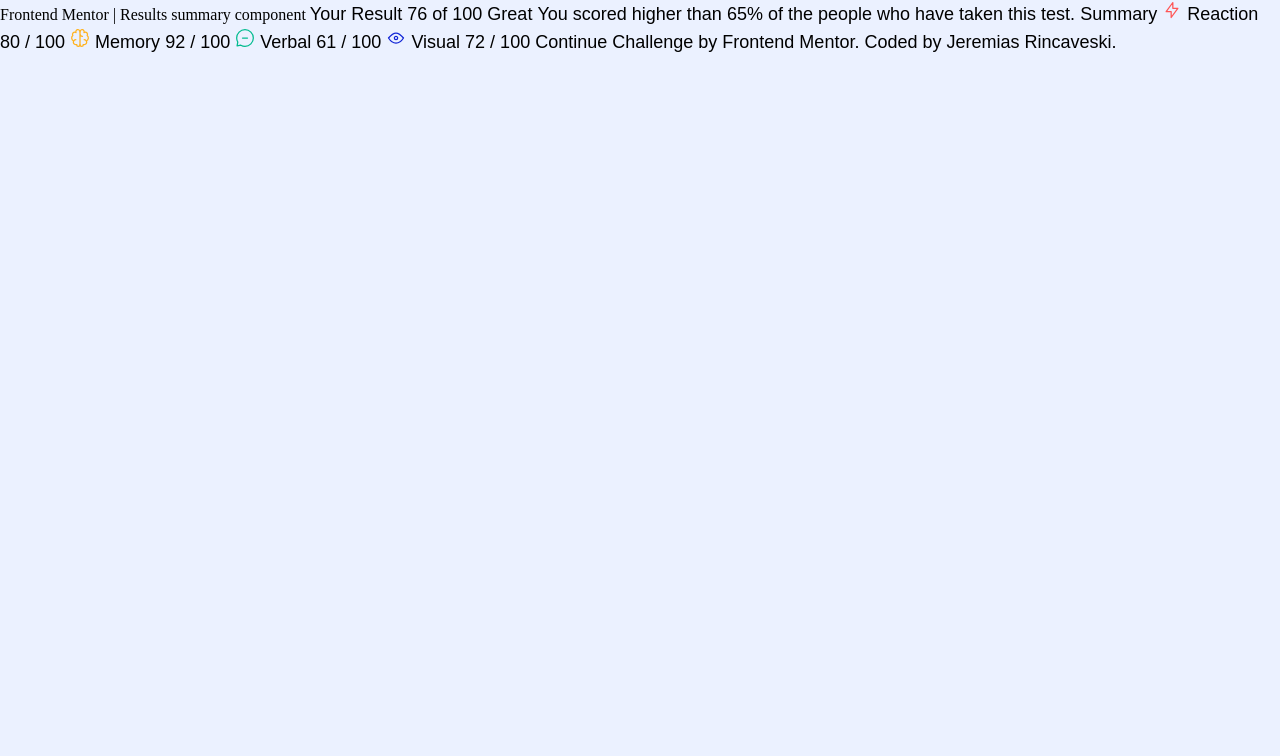
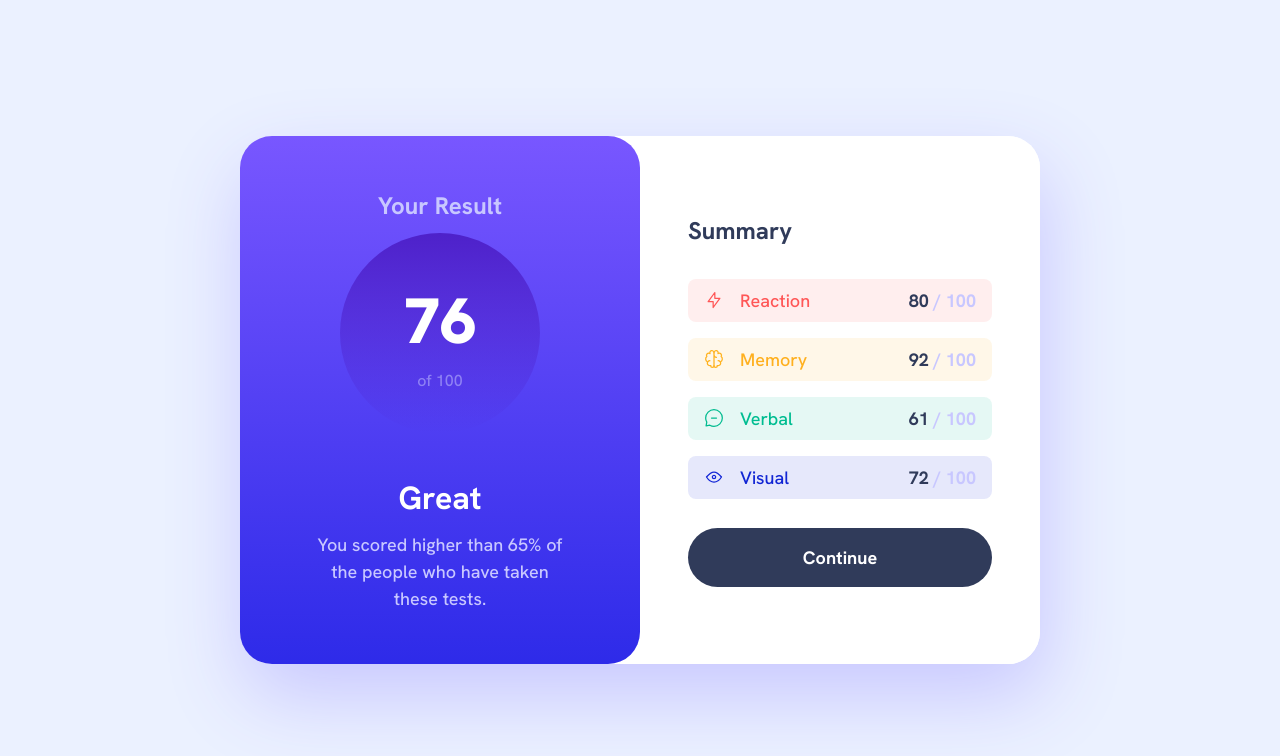
Before and after one commit to JeremiasRincaveski/result-summary-component-main, a plain HTML site: page index.html in a window 1280 px wide. Drawn offline with Linux system fonts and the light colour scheme.

Commit message:
css pronto

```diff
--- a/index.html
+++ b/index.html
@@ -15,11 +15,11 @@
     <div class="result">
       <h1 class="result__title">Your Result</h1>
       <div class="result__result">
-        <h2 class="result_result--scored">76</h2>
-        <p class="result_result--text">of 100</p>
+        <h2 class="result__result--scored">76</h2>
+        <p class="result__result--text">of 100</p>
       </div>
       <p class="result__description--scored">Great</p>
-      <p class="result__description">You scored higher than 65% of the people who have taken this test.</p>
+      <p class="result__description">You scored higher than 65% of the people who have taken these tests.</p>
     </div>
     <div class="summary">
       <h3 class="summary__title">Summary</h3>
@@ -27,22 +27,22 @@
         <div class="summary__score">
           <img class="summary__score--svg" src="assets/images/icon-reaction.svg" alt="">
           <h4 class="summary__score--title">Reaction</h4>
-          <p class="summary__score--number">80 / 100</p>
+          <p class="summary__score--number"><span>80</span> / 100</p>
         </div>
         <div class="summary__score">
           <img class="summary__score--svg" src="assets/images/icon-memory.svg" alt="">
           <h4 class="summary__score--title">Memory</h4>
-          <p class="summary__score--number">92 / 100</p>
+          <p class="summary__score--number"><span>92</span> / 100</p>
         </div>
         <div class="summary__score">
           <img class="summary__score--svg" src="assets/images/icon-verbal.svg" alt="">
           <h4 class="summary__score--title">Verbal</h4>
-          <p class="summary__score--number">61 / 100</p>
+          <p class="summary__score--number"><span>61</span> / 100</p>
         </div>
         <div class="summary__score">
           <img class="summary__score--svg" src="assets/images/icon-visual.svg" alt="">
           <h4 class="summary__score--title">Visual</h4>
-          <p class="summary__score--number">72 / 100</p>
+          <p class="summary__score--number"><span>72</span> / 100</p>
         </div>
       </div>
       <button class="summary__button">Continue</button>
--- a/style.css
+++ b/style.css
@@ -1,14 +1,12 @@
-* {
-  all: unset;
-}
-
-@import url('https://fonts.googleapis.com/css?family=Hanken+Grotesk:500,700,800&display=swap');
-
 :root {
   --light-red: hsl(0, 100%, 67%);
+  --light-red-opacity: hsla(0, 100%, 67%, 0.1);
   --orangey-yellow: hsl(39, 100%, 56%);
+  --orangey-yellow-opacity: hsla(39, 100%, 56%, 0.1);
   --green-teal: hsl(166, 100%, 37%);
+  --green-teal-opacity: hsla(166, 100%, 37%, 0.1);
   --cobalt-blue: hsl(234, 85%, 45%);
+  --cobalt-blue-opacity: hsla(234, 85%, 45%, 0.1);
   --light-slate-blue: hsl(252, 100%, 67%);
   --light-royal-blue: hsl(241, 81%, 54%);
   --violet-blue: hsla(256, 72%, 46%, 1);
@@ -22,12 +20,233 @@
   --font-weight: 500;
 }
 
+@font-face {
+  font-family: 'Hanken Grotesk';
+  src: url(assets/fonts/HankenGrotesk-VariableFont_wght.ttf) format('truetype');
+  font-weight: var(--font-weight);
+}
+
+* {
+  all: unset;
+  box-sizing: border-box;
+}
+
+head, script {
+  display: none
+}
+
+html {
+  box-sizing: border-box;
+  width: 100vw;
+  height: 100vh;
+}
+
 body {
+  align-items: center;
   background-color: var(--pale-blue);
+  display: flex;
   font-family: var(--font-family);
   font-size: var(--font-size);
   font-weight: var(--font-weight);
+  height: 100%;
+  justify-content: center;
   line-height: 1.5;
   margin: 0;
   padding: 0;
+  width: 100%;
 }
+
+main {
+  background-color: white;
+  border-radius: 2rem;
+  box-sizing: content-box;
+  box-shadow: .3rem 2rem 5rem var(--light-lavender);
+  display: flex;
+  height: 33rem;
+  width: 50rem;
+}
+
+.result {
+  align-items: center;
+  background-image: linear-gradient(to bottom, var(--light-slate-blue), var(--light-royal-blue));
+  border-radius: 2rem;
+  display: flex;
+  flex-direction: column;
+  justify-content: space-around;
+  height: 100%;
+  padding: 3rem;
+  width: 50%;
+}
+
+.result__title {
+  color: var(--light-lavender);
+  font-size: 1.5rem;
+  font-weight: 700;
+  margin: 0;
+}
+
+.result__result {
+  align-items: center;
+  border-radius: 50%;
+  background-image: linear-gradient(to bottom, var(--violet-blue), var(--persian-blue));
+  display: flex;
+  flex-direction: column;
+  height: 200px;
+  justify-content: center;
+  width: 200px;
+}
+
+.result__result--scored {
+  color: var(--white);
+  font-size: 4rem;
+  font-weight: 900;
+  margin: 0;
+}
+
+.result__result--text {
+  color: var(--light-lavender);
+  font-weight: 500;
+  font-size: 16px;
+  opacity: 0.5;
+}
+
+.result__description--scored {
+  color: var(--white);
+  font-size: 2rem;
+  font-weight: 700;
+  margin: 2rem 0 0 0;
+}
+
+.result__description {
+  color: var(--light-lavender);
+
+  text-align: center;
+  width: 25ch;
+}
+
+.summary {
+  align-items: flex-start;
+  background-color: var(--white);
+  border-radius: 2rem;
+  display: flex;
+  flex-direction: column;
+  height: 100%;
+  justify-content: space-evenly;
+  padding: 3rem;
+  width: 50%;
+}
+
+.summary__title {
+  color: var(--dark-gray-blue);
+  font-size: 1.5rem;
+  font-weight: 700;
+  margin: 0;
+}
+
+.summary__scores {
+  align-items: center;
+  display: flex;
+  flex-direction: column;
+  justify-content: space-around;
+  height: max-content;
+  width: 100%;
+  gap: 1rem;
+}
+
+.summary__score {
+  align-items: center;
+  background-color: var(--pale-blue);
+  border-radius: .5rem;
+  display: flex;
+  flex-direction: row;
+  justify-content: space-around;
+  padding: .5rem 1rem;
+  width: 100%;
+}
+
+.summary__score > h4 {
+  margin-left: 1rem;
+}
+
+.summary__score p {
+  margin-left: auto;
+}
+
+.summary__score:nth-of-type(1) {
+  background-color: var(--light-red-opacity);
+  color: var(--light-red);
+}
+
+.summary__score:nth-of-type(2) {
+  background-color: var(--orangey-yellow-opacity);
+  color: var(--orangey-yellow);
+}
+
+.summary__score:nth-of-type(3) {
+  background-color: var(--green-teal-opacity);
+  color: var(--green-teal);
+}
+
+.summary__score:nth-of-type(4) {
+  background-color: var(--cobalt-blue-opacity);
+  color: var(--cobalt-blue);
+}
+
+.summary__score--number {
+  font-weight: 700;
+  color: var(--light-lavender);
+}
+
+.summary__score--number > span {
+  color: var(--dark-gray-blue);
+}
+
+.summary__button {
+  background-color: var(--dark-gray-blue);
+  border-radius: 2rem;
+  color: var(--white);
+  font-weight: 700;
+  padding: 1rem 2rem;
+  text-align: center;
+  width: 100%;
+  transition: all 0.5s ease-in-out;
+}
+
+.summary__button:hover {
+  background-image: linear-gradient(to bottom, var(--light-slate-blue), var(--light-royal-blue));
+  cursor: pointer;
+}
+
+.attribution {
+  display: none;
+}
+
+@media screen and (max-width: 375px) {
+  main {
+    flex-direction: column;
+    height: 100%;
+    width: 100%;
+  }
+
+  .result {
+    border-radius: 0;
+    height: auto;
+    width: 100%;
+    flex-shrink: 0;
+    border-radius: 0 0 2rem 2rem;
+  }
+
+  .result__result {
+    height: 150px;
+    width: 150px;
+  }
+
+  .summary {
+    border-radius: 0;
+    height: auto;
+    flex-shrink: 0;
+    padding-bottom: 2rem;
+    gap: 2rem;
+    width: 100%;
+  }
+}
```
